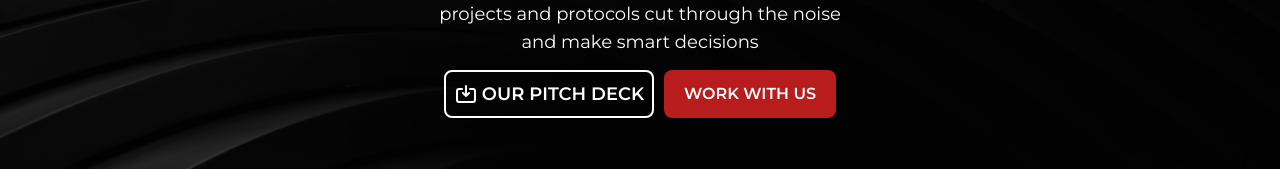
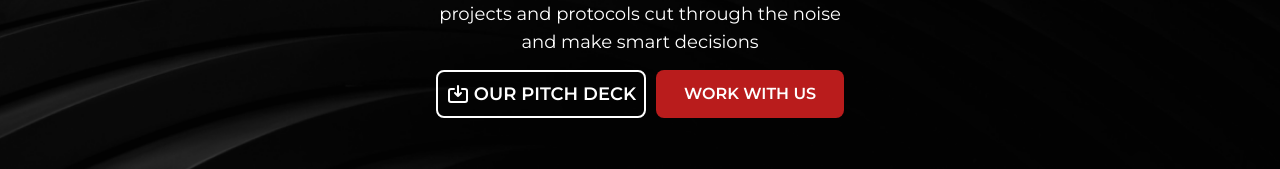
Before and after one commit to supreme2580/bankless-report-app, a Next.js app: page / in a window 1280 px wide. Shown: the part 460-629 px from the top of the page. Built offline with nearby package versions, Linux system fonts and the light colour scheme.

Commit message:
suprememods

```diff
--- a/components/Hero.tsx
+++ b/components/Hero.tsx
@@ -19,7 +19,7 @@ export default function Hero() {
                             OUR PITCH DECK
                         </span>
                     </button>
-                    <button className="flex space-x-1 bg-red-700 py-2.5 px-5 rounded-lg items-center text-white font-semibold">
+                    <button className="flex space-x-1 bg-red-700 py-2.5 px-7 rounded-lg items-center text-white font-semibold">
                         WORK WITH US
                     </button>
                 </div>
```
